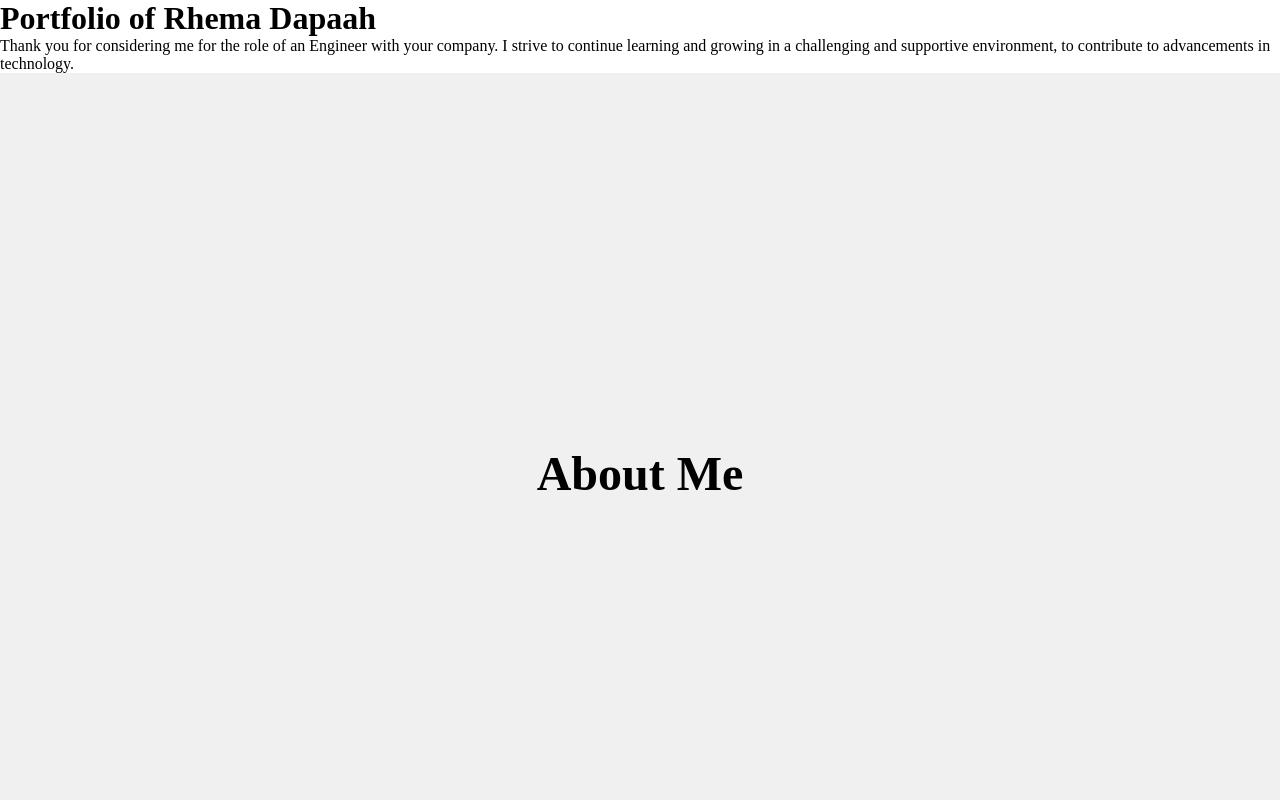
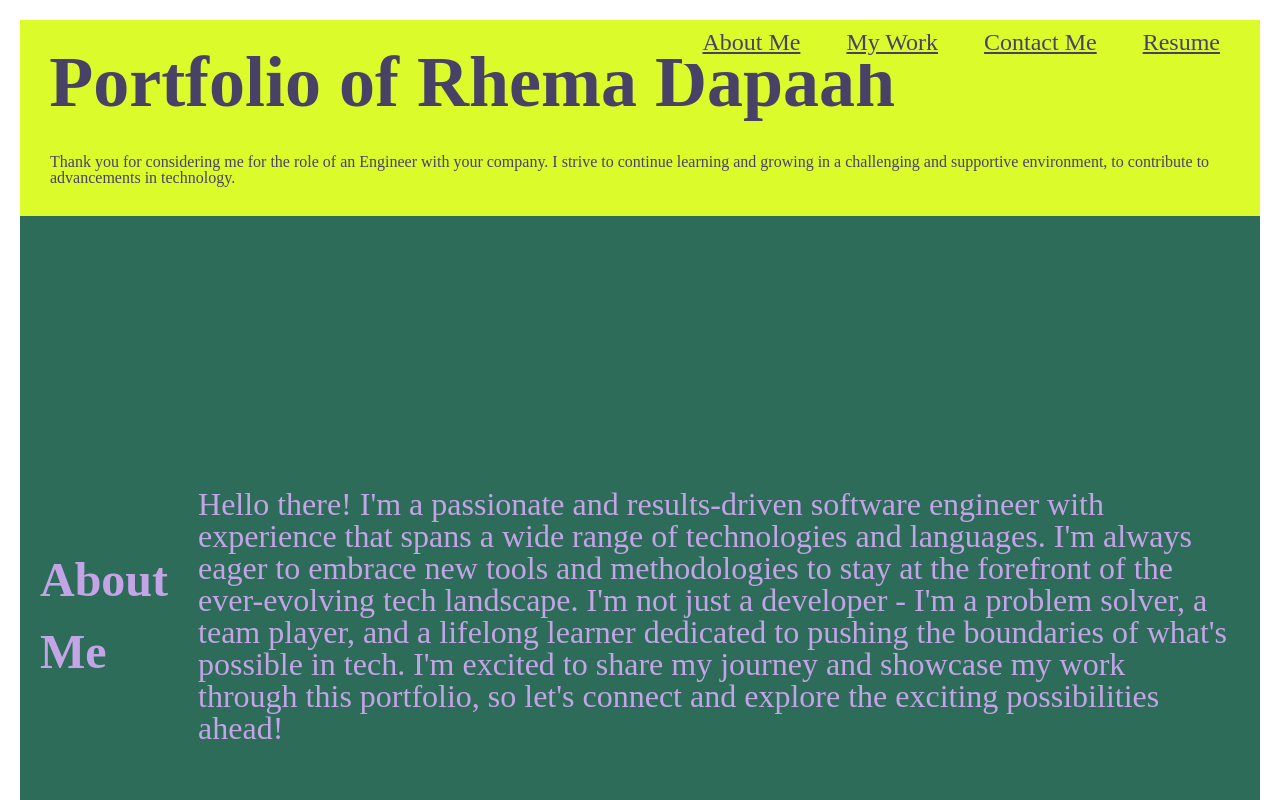
Before and after one commit to rddaps/effective-portfolio, a plain HTML site: page index.html in a window 1280 px wide. Shown: the top 800 px of the page. Drawn offline with Linux system fonts and the light colour scheme; files that its build step writes are made by us from their sources.

Commit message:
setting site view & content

```diff
--- /dev/null
+++ b/assets/css/reset.css
@@ -0,0 +1,41 @@
+* {
+    margin: 0;
+    padding: 0;
+    box-sizing: border-box;
+  }
+
+  html {
+    height: 100%;
+  }
+
+  body {
+    min-height: 100%;
+    line-height: 1;
+    font-family: sans-serif;
+  }
+
+  h1,
+  h2,
+  h3,
+  h4,
+  h5,
+  h6 {
+    font-size: 100%;
+  }
+
+  input,
+  select,
+  option,
+  optgroup,
+  textarea,
+  button,
+  pre,
+  code {
+    font-size: 100%;
+    font-family: inherit;
+  }
+
+  ol,
+  ul {
+    list-style: none;
+  }
--- /dev/null
+++ b/assets/css/style.css
@@ -0,0 +1,76 @@
+* {
+  margin: 5x 0 10px 0;
+  padding: 10px;
+  box-sizing: border-box;
+}
+
+body {
+  font-family: 'Times New Roman', Times, serif;
+}
+
+header {
+  background-color: #dcfb2b;
+  color: #484267;
+  align-items: center;
+  justify-content: center;
+}
+
+h1 {
+  padding: 1rem 1.2rem;
+  font-size: 4.5rem;
+}
+
+#intro {
+  justify-content: center;
+}
+
+.navbar {
+  position: fixed;
+  top: 20px;
+  right: 20px;
+  font-size: 1.5rem;
+  font-weight: 200;
+  background-color: #dcfb2b;
+  padding: 10px;
+}
+
+.navbar a {
+  color: #484267;
+  text-decoration: underline;
+  margin-right: 20px;
+}
+
+section {
+  height: 100vh;
+  display: flex;
+  justify-content: center;
+  align-items: center;
+  font-size: 2rem;
+  transition: transform 0.5s ease-in-out;
+}
+
+h2 {
+  font-size: 3rem;
+  font-weight: 700;
+  line-height: 1.5;
+}
+
+#section1 {
+  background-color: #2c6c59;
+  color: #c3a4e6;
+}
+
+#section2 {
+  background-color: #dcfb2b;
+  color: #484267;
+}
+
+#section3 {
+  background-color: #2c6c59;
+  color: #c3a4e6;
+}
+
+.contact {
+  text-decoration: underline;
+  margin-right: 20px;
+}
--- a/assets/style.css
+++ /dev/null
@@ -1,26 +0,0 @@
-* {
-    margin: 0;
-    padding: 0;
-    box-sizing: border-box;
-}
-
-section {
-    height: 100vh;
-    display: flex;
-    justify-content: center;
-    align-items: center;
-    font-size: 2em;
-    transition: transform 0.5s ease-in-out;
-}
-
-#section1 {
-    background-color: #f0f0f0;
-}
-
-#section2 {
-    background-color: #e0e0e0;
-}
-
-#section3 {
-    background-color: #d0d0d0;
-}
--- a/index.html
+++ b/index.html
@@ -9,24 +9,52 @@
 </head>
 <body>
 
-
     <header>
         <h1 class="page-title">
             Portfolio of Rhema Dapaah
         </h1>
-        <p>
-            Thank you for considering me for the role of an Engineer with your company. I strive to continue learning and growing in a challenging and supportive environment, to contribute to advancements in technology.
-        </p>
+        <div class="intro">
+            <p>
+                Thank you for considering me for the role of an Engineer with your company. I strive to continue learning and growing in a challenging and supportive environment, to contribute to advancements in technology.
+            </p>
+        </div>
+
+        <div class="navbar">
+            <a href="#section1">About Me</a>
+            <a href="#section2">My Work</a>
+            <a href="#section3">Contact Me</a>
+            <a href="resume.pdf" target="_blank">Resume</a>
+        </div>
     </header>
 
     <section id="section1">
-        <h1>About Me</h1>
+        <h2>About Me</h2>
+        <div class="content">
+            <p>Hello there! I'm a passionate and results-driven software engineer with experience that spans a wide range of technologies and languages. I'm always eager to embrace new tools and methodologies to stay at the forefront of the ever-evolving tech landscape. I'm not just a developer - I'm a problem solver, a team player, and a lifelong learner dedicated to pushing the boundaries of what's possible in tech. I'm excited to share my journey and showcase my work through this portfolio, so let's connect and explore the exciting possibilities ahead!</p>
+        </div>
     </section>
     <section id="section2">
-        <h1>My Work</h1>
+        <h2>My Work</h2>
+        <div class="content">
+            <p></p>
+        </div>
     </section>
     <section id="section3">
-        <h1>Contact Me</h1>
+        <h2>Contact Me</h2>
+        <div class="contact">
+                    <a href="tel:+16126074426">
+                        <i class="fa fa-phone"></i> (612) 607-4426
+                    </a>
+                    <a href="mailto:rddaps@gmail.com">
+                        <i class="fa fa-envelope"></i> rddaps@gmail.com
+                    </a>
+                    <a href="https://github.com/rddaps" target="_blank">
+                        <i class="fa fa-github"></i> GitHub Profile
+                    </a>
+                    <a href="https://www.linkedin.com/in/rdapaah" target="_blank">
+                        <i class="fa fa-linkedin"></i> LinkedIn Profile
+                    </a>
+        </div>
     </section>
 
 </body>
```
Also changed, not shown: assets/reset.css (deleted).
